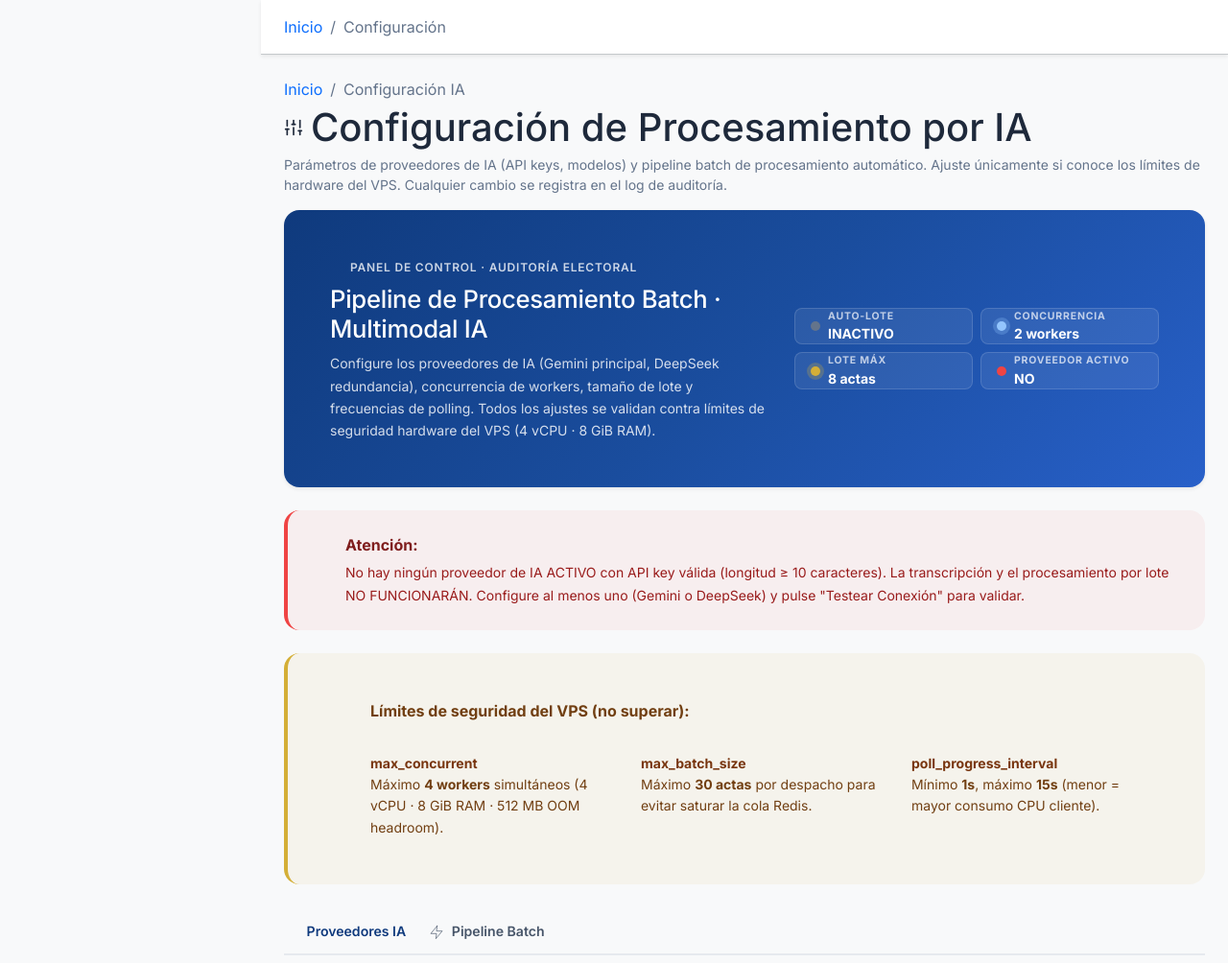
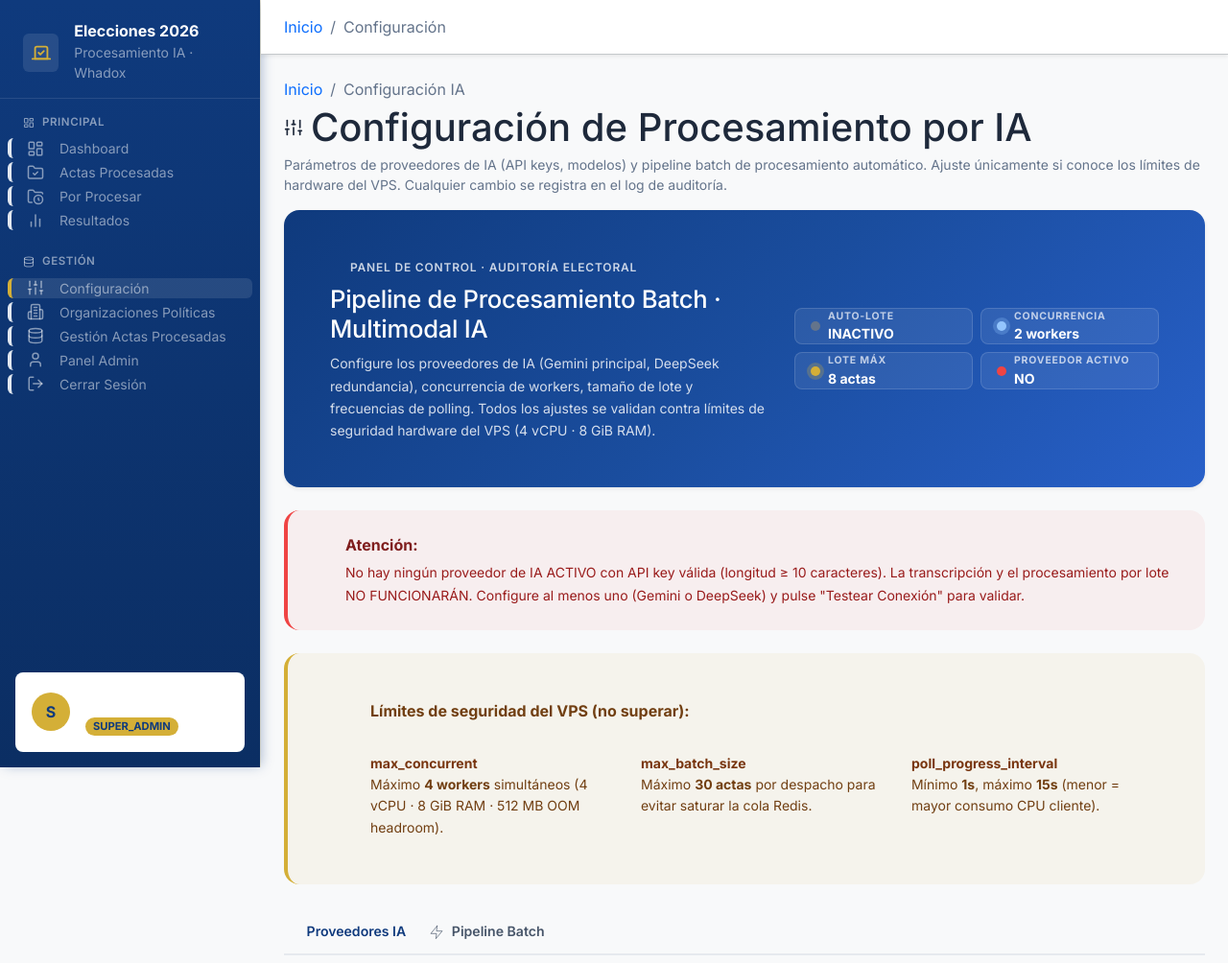
Before and after one commit to flxadm1234/elecciones2026, a Django app: page /configuracion/ in a window 1280 px wide. Shown: the top 1004 px of the page at 96% size. Run offline with Django 4.2, Linux system fonts and the light colour scheme; the visitor is signed in with stand-in values (Sample User, id 1); data comes from the database, SQL or seed files in the repository; data that the repository does not hold is empty; some libraries are stand-ins or nearby versions.

Commit message:
fix(ui): sidebar visible desktop + badges pendientes. Build 010. - base.html: añade bloque body_class para sidebar-noop login.html - app.css: override BS offcanvas-lg ≥992px → bg Navy gradient fixed 272px visible (resuelve bug offcanvas-bg:transparent !important) - context_processors: APP_BUILD 20260918-010 cache bust - views.py: _sidebar_badge_counts ahora incluye pending, processed_total, error, observado; dashboard_stats_partial usa función compartida

```diff
--- a/core/context_processors.py
+++ b/core/context_processors.py
@@ -14,7 +14,7 @@ import hashlib
 import os
 from pathlib import Path
 
-_APP_BUILD = "20260918-009"   # YYYYMMDD-NNN; incrementar manual. Build 009: MIGRACIÓN COMPLETA UI BOOTSTRAP 5.3.3 CDN SRI. Paleta CORPORATIVA Navy #0F3A7D + Dorado #D4AF37. Sidebar Offcanvas 272px + main-wrapper lg-offset. 0 .py tocados (solo template/static). Fin shell duplicado Pico.
+_APP_BUILD = "20260918-010"   # YYYYMMDD-NNN; incrementar manual. Build 010: FIX sidebar visible desktop (regla CSS app.css override BS offcanvas-lg bg-transparent). Añadido badge_counts.pending, body_class block en base.html. Build 009: MIGRACIÓN COMPLETA UI BOOTSTRAP 5.3.3 CDN SRI. Paleta CORPORATIVA Navy #0F3A7D + Dorado #D4AF37.
 
 def _file_hash(p: Path) -> str:
     """Devuelve 10 primeros hexdigitos SHA256 de un archivo (si existe)."""
--- a/core/static/app.css
+++ b/core/static/app.css
@@ -22,7 +22,44 @@
   }
 }
 
-/* ---------- 2. Sidebar (Bootstrap offcanvas + fixed) ---------- */
+/* ---------- 2. Sidebar: Fixed desktop (≥992px) Navy visible · Offcanvas drawer mobile (<992px) ---------- */
+/* 2.1 Desktop ≥992px: sidebar PERMANENTE visible fixed left (override BS offcanvas-lg bug) */
+@media (min-width: 992px) {
+  #sidebarOffcanvas.app-sidebar.offcanvas-lg {
+    position: fixed !important;
+    top: 0 !important;
+    left: 0 !important;
+    width: 272px !important;
+    height: 100vh !important;
+    visibility: visible !important;
+    transform: none !important;
+    background-color: #0F3A7D !important;
+    background-image: linear-gradient(180deg, #0F3A7D 0%, #0B2E63 100%) !important;
+    color: #fff !important;
+    border-right: 1px solid rgba(212,175,55,0.15) !important;
+    box-shadow: 2px 0 12px -2px rgba(15,58,125,0.35) !important;
+    z-index: 1;
+  }
+  #sidebarOffcanvas.app-sidebar .offcanvas-body {
+    padding: 0 !important;
+  }
+  /* Desktop sidebar = fixed permanent, NO backdrop needed */
+  .offcanvas-backdrop { display: none !important; }
+  /* Desktop: hide offcanvas-header (only visible on mobile) */
+  #sidebarOffcanvas .offcanvas-header.d-lg-none { display: none !important; }
+}
+
+/* 2.2 Mobile <992px: Bootstrap offcanvas drawer works normally */
+@media (max-width: 991.98px) {
+  #sidebarOffcanvas.app-sidebar.offcanvas-lg {
+    background-color: #0F3A7D !important;
+    background-image: linear-gradient(180deg, #0F3A7D 0%, #0B2E63 100%) !important;
+    color: #fff !important;
+    --bs-offcanvas-width: 288px;
+  }
+}
+
+/* 2.3 Sidebar scrollbar, nav link hover states (shared) */
 .app-sidebar::-webkit-scrollbar { width: 6px; }
 .app-sidebar::-webkit-scrollbar-thumb {
   background: rgba(255,255,255,0.18);
--- a/core/templates/base.html
+++ b/core/templates/base.html
@@ -319,7 +319,7 @@
   </defs>
 </svg>
 </head>
-<body class="bg-body-tertiary">
+<body class="bg-body-tertiary {% block body_class %}{% endblock %}">
 <a href="#main-content" class="visually-hidden-focusable position-fixed top-0 start-0 m-2 z-3 btn btn-sm btn-primary shadow">Saltar al contenido principal</a>
 
 {% include 'core/_sidebar.html' %}
--- a/core/views.py
+++ b/core/views.py
@@ -190,7 +190,11 @@ def _ensure_legacy_pending_synced() -> tuple[int, int]:
 
 
 def _sidebar_badge_counts(request):
-    """Retorna dict con badge_counts para sidebar (revisión baja confianza).
+    """Retorna dict con badge_counts para sidebar.
+
+    Keys: low_conf_review (ManualReviewQueue pending), pending (actas en
+    status pendiente/procesando), processed_ok (procesado_ok+revisado_ok),
+    error (actas status error), total (total actas).
 
     Adicionalmente: detecta actas NUEVAS en legacy actas_escrutinio que no existen
     aún en vps_actas y las crea como status=pendiente (lazy sync) — SÓLO INSERTA en vps_*.
@@ -208,7 +212,31 @@ def _sidebar_badge_counts(request):
         )
     except Exception:
         review_pending = 0
-    return {"badge_counts": {"low_conf_review": review_pending}}
+    try:
+        from .models import Acta
+        actas_qs = Acta.objects.all()
+        pending_count = actas_qs.filter(status__in=["pendiente", "procesando"]).count()
+        processed_ok = actas_qs.filter(status__in=["procesado_ok", "revisado_ok"]).count()
+        error_count = actas_qs.filter(status="error").count()
+        obs_count = actas_qs.filter(status="observado").count()
+        total = actas_qs.count()
+    except Exception:
+        pending_count = 0
+        processed_ok = 0
+        error_count = 0
+        obs_count = 0
+        total = 0
+    return {
+        "badge_counts": {
+            "low_conf_review": review_pending,
+            "pending": pending_count,
+            "processed_ok": processed_ok,
+            "processed_total": processed_ok + obs_count,
+            "error": error_count,
+            "observado": obs_count,
+            "total": total,
+        }
+    }
 
 
 def _inject_legacy_meta(actas_list):
@@ -1208,18 +1236,13 @@ def dashboard_stats_partial(request):
         t = row["acta_type"] or "desconocido"
         tipo_count[t] = actas_qs.filter(acta_type=row["acta_type"]).count()
 
-    try:
-        review_pending = ManualReviewQueue.objects.filter(status="pending").count()
-    except Exception:
-        review_pending = 0
-
     ctx = {
         "kpi": kpis,
         "totales_ambito": totales,
         "por_tipo": tipo_count,
-        "badge_counts": {"low_conf_review": review_pending},
         "is_super": bool(request.user and request.user.is_superuser),
     }
+    ctx.update(_sidebar_badge_counts(request))
     return render(request, "core/partials/dashboard_stats_partial.html", ctx)
 
 
```
